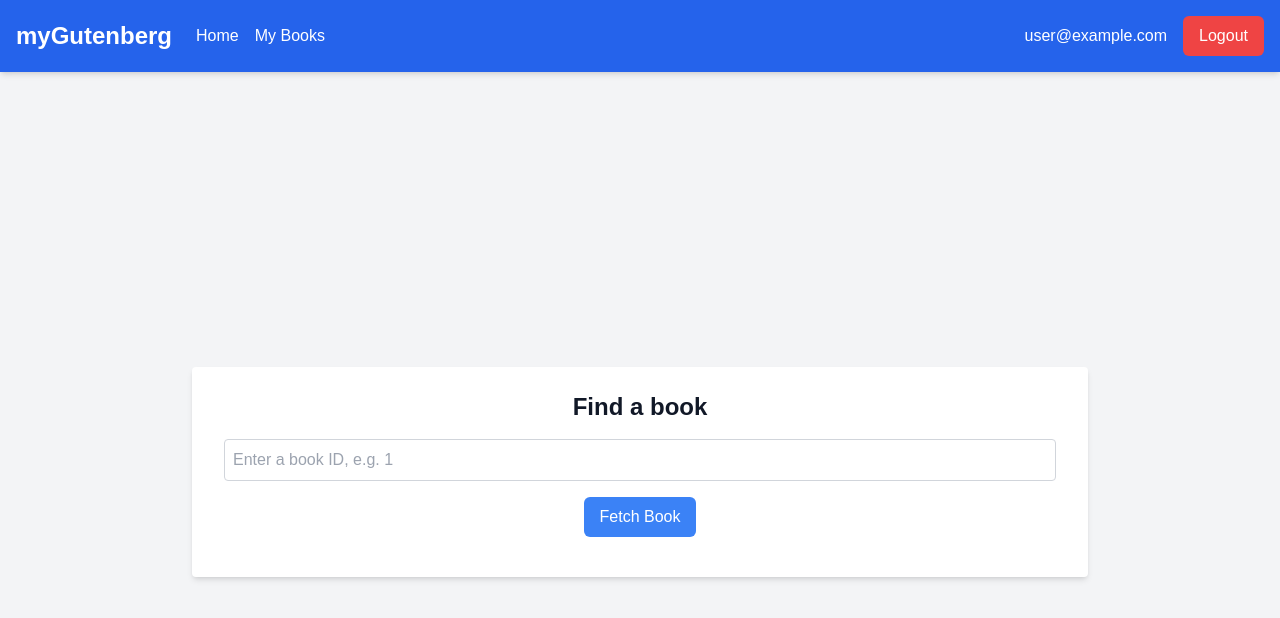
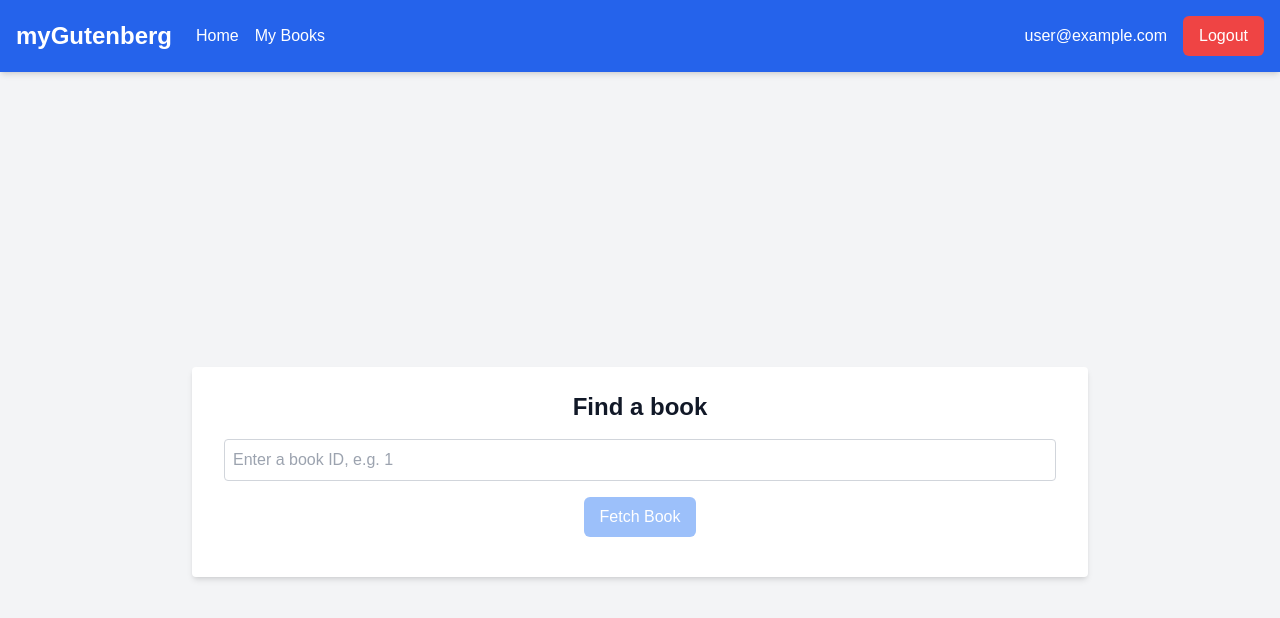
Before and after one commit to arunstan/my-gutenberg, a Next.js app: page / in a window 1280 px wide. Shown: the top 618 px of the page. Built offline with nearby package versions, Linux system fonts and the light colour scheme; no server answers; sample sign-in values are in the browser's storage.

Commit message:
AS - Fix validation

```diff
--- a/src/app/page.tsx
+++ b/src/app/page.tsx
@@ -52,7 +52,11 @@ export default function Home() {
               placeholder="Enter a book ID, e.g. 1"
               className="w-full border border-gray-300 dark:border-gray-600 rounded p-2 mb-4 bg-white dark:bg-gray-700 text-gray-900 dark:text-gray-100 placeholder-gray-400 dark:placeholder-gray-300 focus:outline-none focus:ring-2 focus:ring-blue-400"
             />
-            <Button type="submit" variant="primary" disabled={!!error}>
+            <Button
+              type="submit"
+              variant="primary"
+              disabled={!!error || !bookId}
+            >
               Fetch Book
             </Button>
           </div>
```
